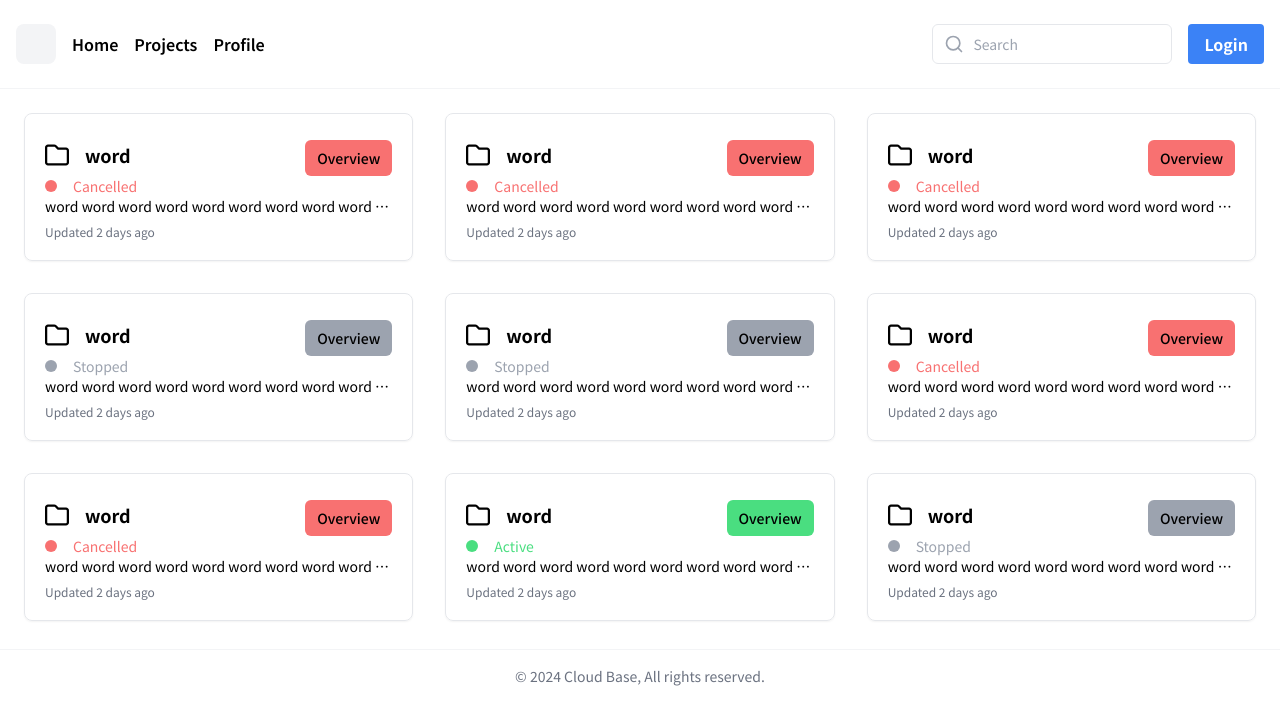
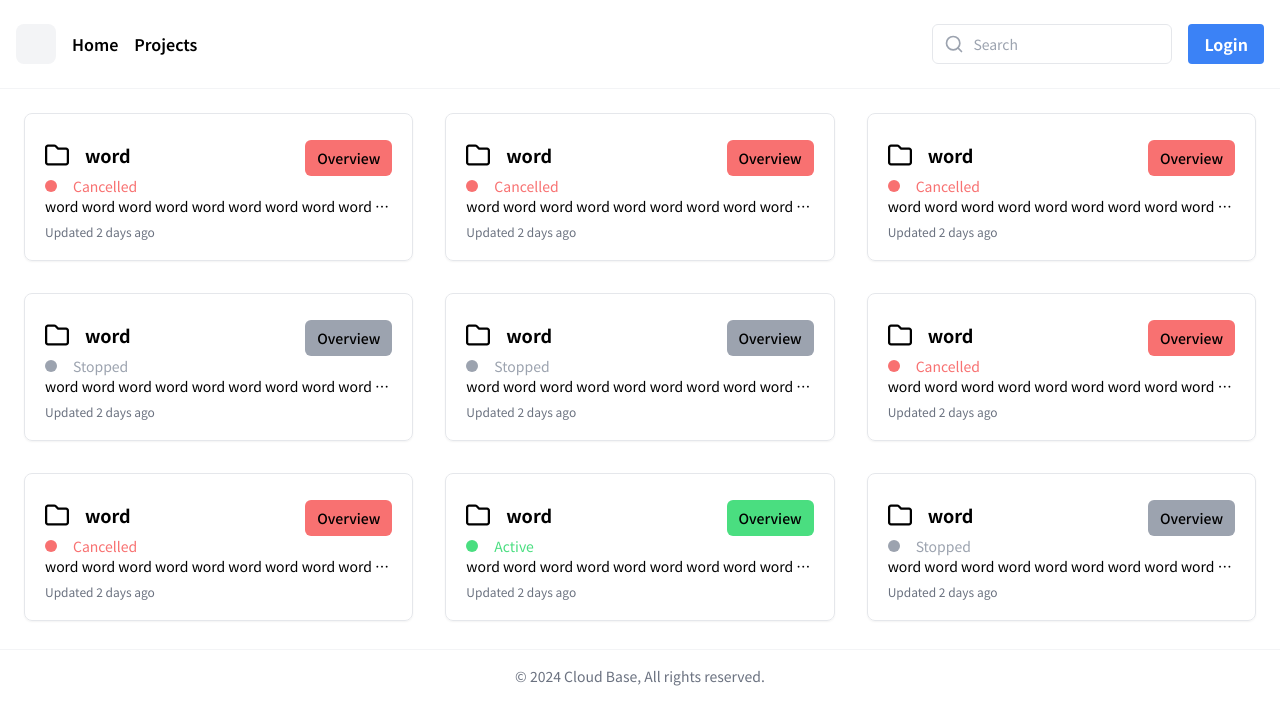
Before and after one commit to wwwcomcomcomcom/nexus-fe, a React (Vite) app: page /projects in a window 1280 px wide. Shown: the top 724 px of the page. Built offline with nearby package versions, Linux system fonts and the light colour scheme.

Commit message:
Remove - remove profile tab because of profile dropdown

```diff
--- a/src/components/headBar/header.tsx
+++ b/src/components/headBar/header.tsx
@@ -17,12 +17,6 @@ export default function Header() {
           </button>
           <button className="font-semibold" onClick={() => navigate("/")}>
             Projects
-          </button>
-          <button
-            className="font-semibold !mr-4"
-            onClick={() => navigate("/profile")}
-          >
-            Profile
           </button>
         </nav>
       </div>
```
